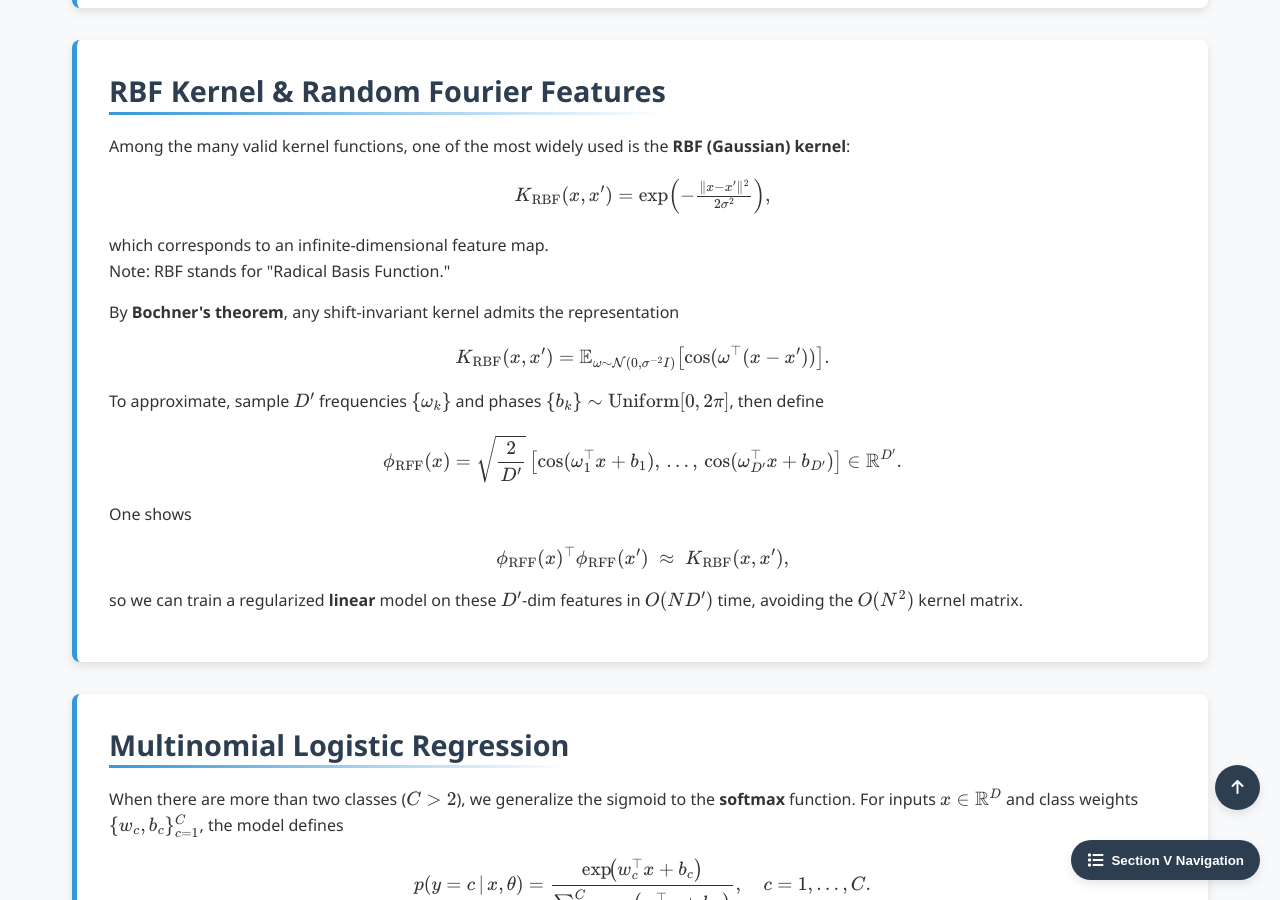
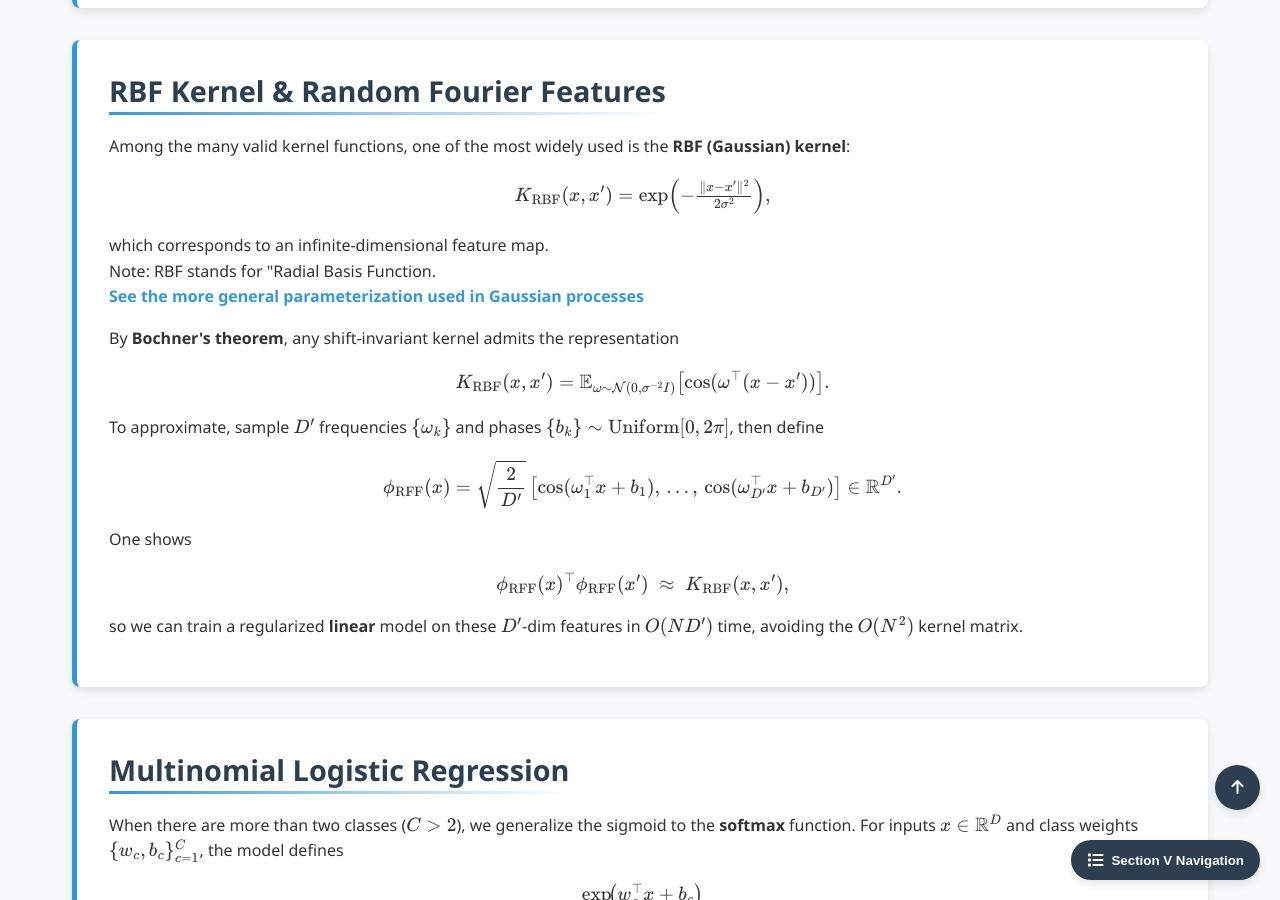
Before and after one commit to Yusukey01/yusukey01.github.io, a Jekyll site: the page built from Mathematics/Machine_learning/intro_classification.html, in a window 1280 px wide and 900 px high, scrolled down 7229 px. Built offline with Jekyll 4.4.1, drawn with Linux system fonts in a browser that asks for light colours.

Commit message:
added link

```diff
--- a/Mathematics/Machine_learning/intro_classification.html
+++ b/Mathematics/Machine_learning/intro_classification.html
@@ -429,13 +429,15 @@ uses_python: false
                 <h2>RBF Kernel &  Random Fourier Features</h2>
 
                 <p>
-                     Among the many valid kernel functions, one of the most widely used is the <strong>RBF (Gaussian) kernel</strong>:
+                    Among the many valid kernel functions, one of the most widely used is the <strong>RBF (Gaussian) kernel</strong>:
                     \[
                     K_{\mathrm{RBF}}(x,x') = \exp\Bigl(-\tfrac{\|x-x'\|^2}{2\sigma^2}\Bigr),
                     \]
                     which corresponds to an infinite-dimensional feature map.
                     <br>
-                    Note: RBF stands for "Radical Basis Function."
+                    Note: RBF stands for "Radial Basis Function.
+                    <br>
+                    <a href="../Probability/gaussian_process.html"><strong>See the more general parameterization used in Gaussian processes</strong></a>
                 </p>
 
                 <p>
```
